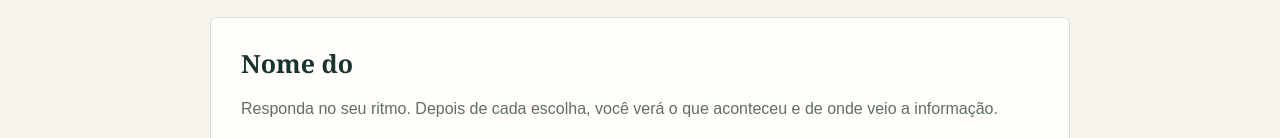
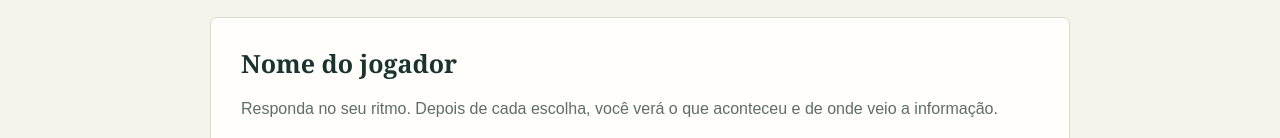
Before and after one commit to glameiras/cp1---entrega, a plain HTML site: page dist/index.html in a window 1280 px wide. Shown: the part 801-939 px from the top of the page. Drawn offline with Linux system fonts and the light colour scheme.

Commit message:
Update index.html

```diff
--- a/dist/index.html
+++ b/dist/index.html
@@ -48,7 +48,7 @@
                 <p>Ative o JavaScript para jogar este quiz.</p>
             </noscript>
             <section class="quiz-card" id="inicio" aria-labelledby="inicio-titulo">
-                <h3 id="inicio-titulo">Nome do </h3>
+                <h3 id="inicio-titulo">Nome do jogador </h3>
                 <p>Responda no seu ritmo. Depois de cada escolha, você verá o que aconteceu e de onde veio a informação.
                 </p>
                 <form id="form-inicio">
```
